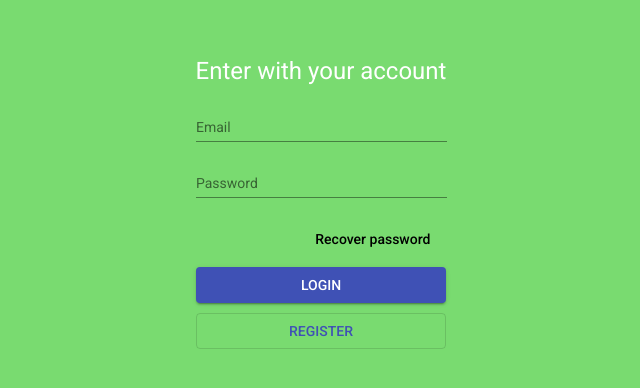
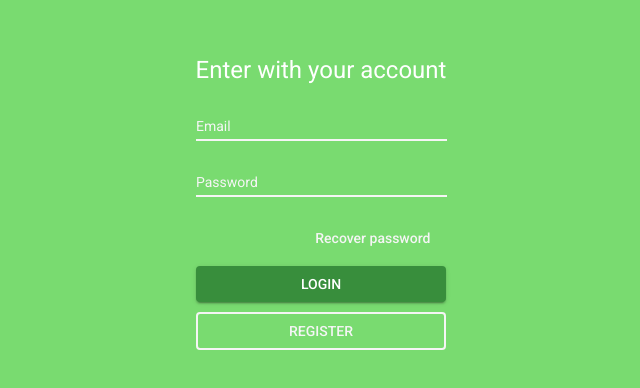
Before and after one commit to paulorsaf/expenses-control-angular, an Angular app: page /signin in a window 1280 px wide. Shown: the part 204-592 px from the top of the page, without its empty margins (319-959 px from the left). Built offline with nearby package versions, Linux system fonts and the light colour scheme.

Commit message:
Theming Angular Material

```diff
--- a/angular.json
+++ b/angular.json
@@ -29,7 +29,8 @@
             ],
             "styles": [
               "./node_modules/@angular/material/prebuilt-themes/indigo-pink.css",
-              "src/styles.scss"
+              "src/styles.scss",
+              "src/app/themes/themes.scss"
             ],
             "scripts": []
           },
@@ -98,7 +99,8 @@
             ],
             "styles": [
               "./node_modules/@angular/material/prebuilt-themes/indigo-pink.css",
-              "src/styles.scss"
+              "src/styles.scss",
+              "src/app/themes/themes.scss"
             ],
             "scripts": []
           }
--- a/src/app/pages/signin/signin.component.html
+++ b/src/app/pages/signin/signin.component.html
@@ -10,9 +10,9 @@
             <input type="password" matInput placeholder="Password">
         </mat-form-field>
         <div class='aligned-to-right'>
-            <button mat-button>Recover password</button>
+            <button mat-button color="accent">Recover password</button>
         </div>
         <button mat-raised-button color="primary">LOGIN</button>
-        <button mat-stroked-button color="primary">REGISTER</button>
+        <button mat-stroked-button color="accent">REGISTER</button>
     </form>
 </main>
--- /dev/null
+++ b/src/app/themes/theme-green.scss
@@ -0,0 +1,15 @@
+@use '@angular/material' as mat;
+
+$theme-green-primary: mat.define-palette(mat.$green-palette, 700, 300, 900);
+$theme-green-accent: mat.define-palette(mat.$grey-palette, 100);
+$theme-green-warn: mat.define-palette(mat.$red-palette, 700, 300, 900);
+
+$theme-green: mat.define-light-theme((
+    color: (
+        primary: $theme-green-primary,
+        accent: $theme-green-accent,
+        warn: $theme-green-warn,
+    )
+));
+@include mat.all-component-themes($theme-green);
+@include mat.strong-focus-indicators-theme($theme-green);
--- /dev/null
+++ b/src/app/themes/themes.scss
@@ -0,0 +1,40 @@
+@use '@angular/material' as mat;
+
+@include mat.core();
+
+@import 'theme-green.scss';
+
+@mixin custom-components-theme($theme) {
+  @include mat.card-theme($theme);
+}
+
+button[mat-stroked-button][color="accent"] {
+  border-width: 2px;
+}
+button[mat-stroked-button][color="accent"],
+button[mat-button][color="accent"] {
+  color: mat.get-color-from-palette($theme-green-accent, 100);
+  border-color: mat.get-color-from-palette($theme-green-accent, 100);
+}
+
+mat-form-field {
+  input.mat-input-element,
+  mat-label {
+    color: mat.get-color-from-palette($theme-green-accent, 100);
+
+    &::placeholder {
+      color: mat.get-color-from-palette($theme-green-accent, 100);
+    }
+    &:-ms-input-placeholder {
+      color: mat.get-color-from-palette($theme-green-accent, 100);
+    }
+    &::-ms-input-placeholder {
+      color: mat.get-color-from-palette($theme-green-accent, 100);
+    }
+  }
+}
+
+.mat-form-field-appearance-legacy .mat-form-field-underline {
+  height: 2px !important;
+  background: mat.get-color-from-palette($theme-green-accent, 100);
+}
```
